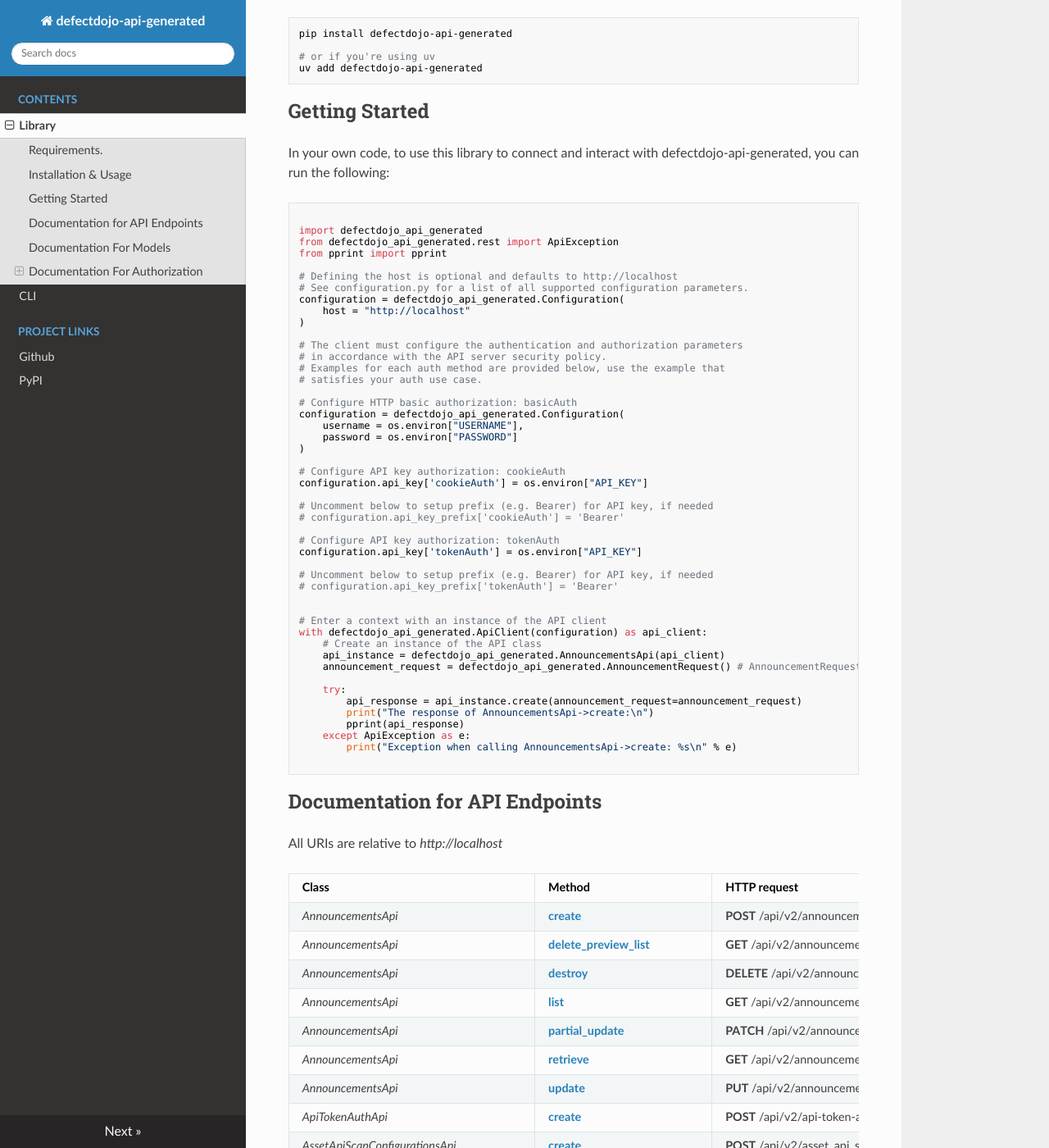
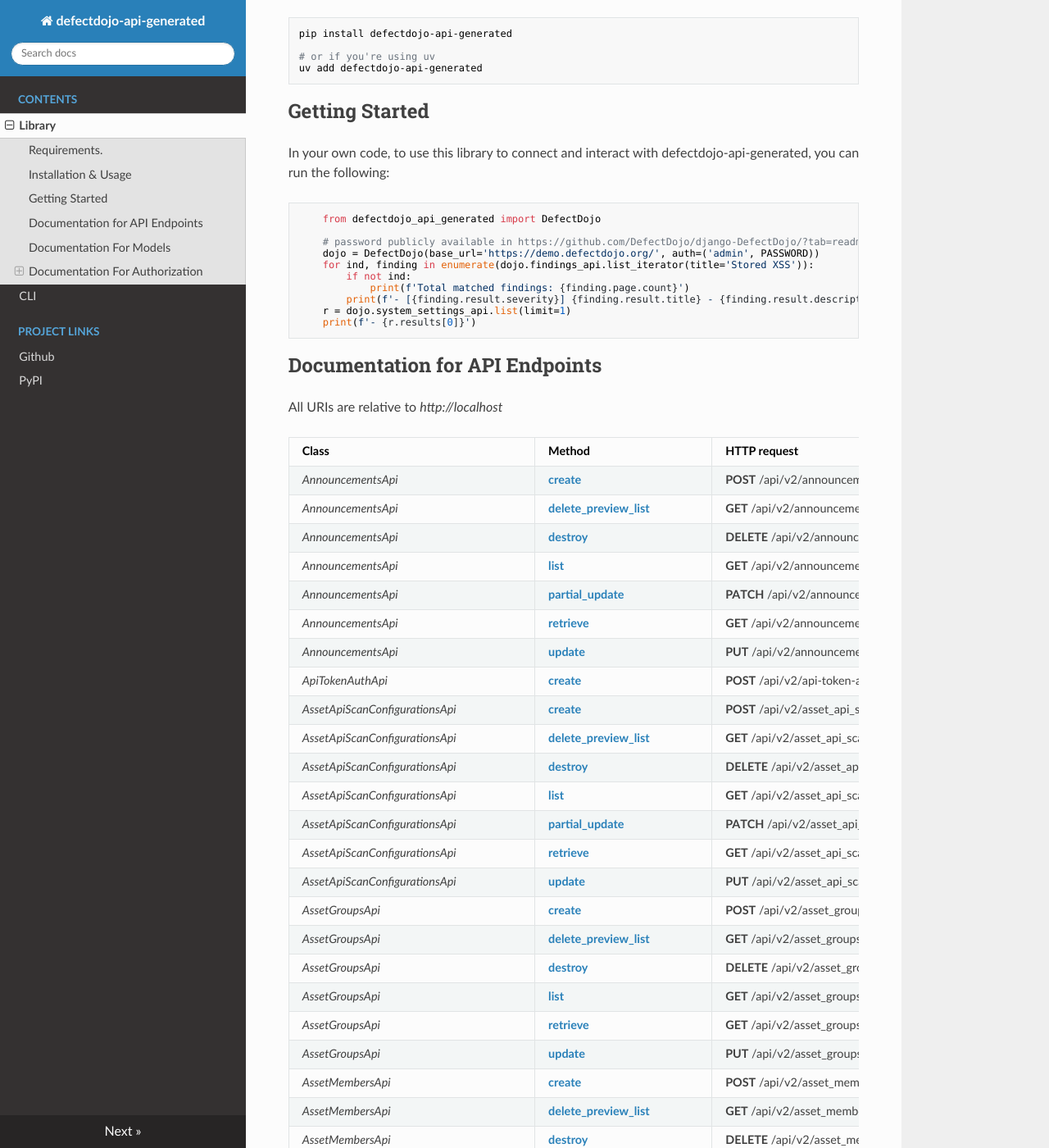
Before and after one commit to fopina/defectdojo-api-generated, an MkDocs documentation site: the page built from docs/README.md, in a window 1280 px wide and 1400 px high, scrolled down 588 px. Shown: the whole window at 82% size. Built offline with MkDocs 1.6.1, drawn with Linux system fonts in a browser that asks for light colours; nearby versions of some CDN libraries.

Commit message:
test readme

````diff
--- a/docs/README.md
+++ b/docs/README.md
@@ -27,55 +27,18 @@
 In your own code, to use this library to connect and interact with defectdojo-api-generated,
 you can run the following:
 
+<!-- example-id: example.py -->
 ```python
+    from defectdojo_api_generated import DefectDojo
 
-import defectdojo_api_generated
-from defectdojo_api_generated.rest import ApiException
-from pprint import pprint
-
-# Defining the host is optional and defaults to http://localhost
-# See configuration.py for a list of all supported configuration parameters.
-configuration = defectdojo_api_generated.Configuration(
-    host = "http://localhost"
-)
-
-# The client must configure the authentication and authorization parameters
-# in accordance with the API server security policy.
-# Examples for each auth method are provided below, use the example that
-# satisfies your auth use case.
-
-# Configure HTTP basic authorization: basicAuth
-configuration = defectdojo_api_generated.Configuration(
-    username = os.environ["USERNAME"],
-    password = os.environ["PASSWORD"]
-)
-
-# Configure API key authorization: cookieAuth
-configuration.api_key['cookieAuth'] = os.environ["API_KEY"]
-
-# Uncomment below to setup prefix (e.g. Bearer) for API key, if needed
-# configuration.api_key_prefix['cookieAuth'] = 'Bearer'
-
-# Configure API key authorization: tokenAuth
-configuration.api_key['tokenAuth'] = os.environ["API_KEY"]
-
-# Uncomment below to setup prefix (e.g. Bearer) for API key, if needed
-# configuration.api_key_prefix['tokenAuth'] = 'Bearer'
-
-
-# Enter a context with an instance of the API client
-with defectdojo_api_generated.ApiClient(configuration) as api_client:
-    # Create an instance of the API class
-    api_instance = defectdojo_api_generated.AnnouncementsApi(api_client)
-    announcement_request = defectdojo_api_generated.AnnouncementRequest() # AnnouncementRequest |  (optional)
-
-    try:
-        api_response = api_instance.create(announcement_request=announcement_request)
-        print("The response of AnnouncementsApi->create:\n")
-        pprint(api_response)
-    except ApiException as e:
-        print("Exception when calling AnnouncementsApi->create: %s\n" % e)
-
+    # password publicly available in https://github.com/DefectDojo/django-DefectDojo/?tab=readme-ov-file#demo
+    dojo = DefectDojo(base_url='https://demo.defectdojo.org/', auth=('admin', PASSWORD))
+    for ind, finding in enumerate(dojo.findings_api.list_iterator(title='Stored XSS')):
+        if not ind:
+            print(f'Total matched findings: {finding.page.count}')
+        print(f'- [{finding.result.severity}] {finding.result.title} - {finding.result.description}')
+    r = dojo.system_settings_api.list(limit=1)
+    print(f'- {r.results[0]}')
 ```
 
 ## Documentation for API Endpoints
````
Also changed, not shown: 2 other files.
